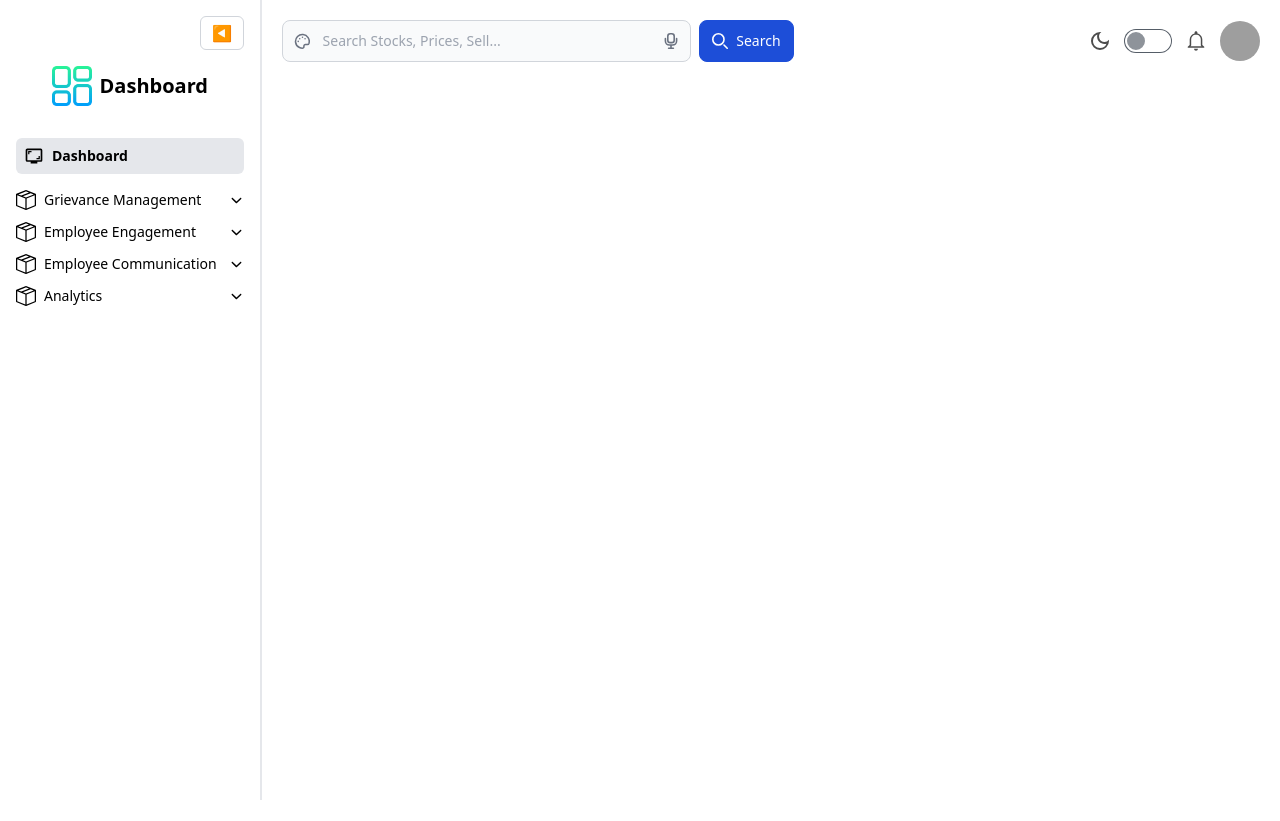
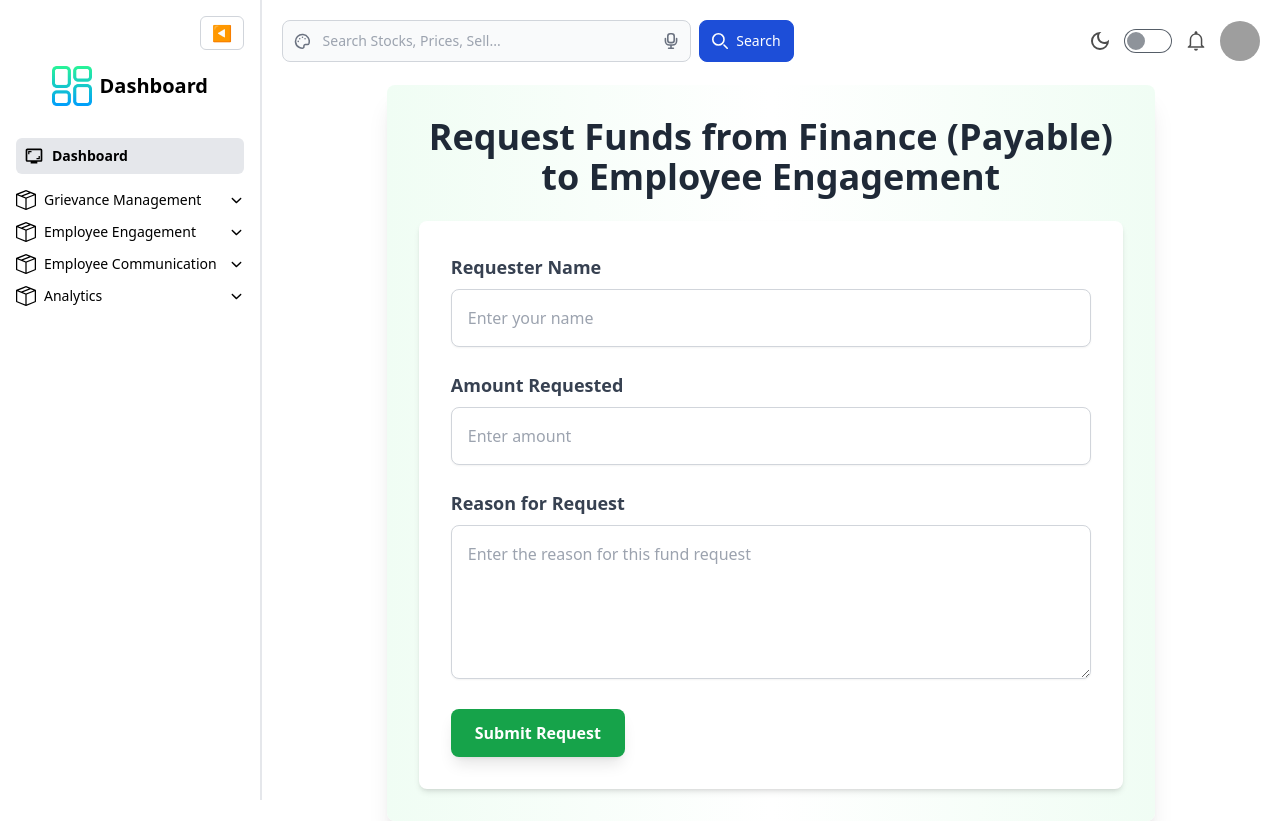
Before and after one commit to Maria-2027/MANUFACTURING-HR4, a React (Vite) app in the folder Manufacturing-human-resources-4/frontend/: page /RequestFunds in a window 1280 px wide. Before the commit the page ends 800 px from the top, so only its background shows below. Built offline with nearby package versions, Linux system fonts and the light colour scheme; grey boxes are pictures that could not be loaded.

Commit message:
Request Funds

```diff
--- a/Manufacturing-human-resources-4/frontend/src/App.jsx
+++ b/Manufacturing-human-resources-4/frontend/src/App.jsx
@@ -5,6 +5,7 @@ import Search from "./Components/Search";
 import Dashboard from "./Components/Dashboard";
 import EmComplaint from "./Components/EmComplaint";
 import CoCompplaint from "./Components/CoComplaint";
+import RequestFunds from "./Components/RequestFunds";
 import CommunicationPortal from "./Components/CommunicationPortal";
 import RequestCompensationDetails from "./Components/RequestCompensationDetails";
 import "./index.css";
@@ -23,6 +24,7 @@ const App = () => {
           <Route path="/EmComplaint" element={<EmComplaint />} />
           <Route path="/communicationportal" element={<CommunicationPortal />} />
           <Route path="/requestcompensationdetails" element={<RequestCompensationDetails />} />
+          <Route path="/RequestFunds" element={<RequestFunds />} />
           <Route path="/CoComplaint" element={<CoCompplaint />} />
         </Routes>
       </div>
--- /dev/null
+++ b/Manufacturing-human-resources-4/frontend/src/Components/RequestFunds.jsx
@@ -0,0 +1,99 @@
+import React, { useState } from 'react';
+
+const RequestFunds = () => {
+  const [formData, setFormData] = useState({
+    requesterName: '',
+    amount: '',
+    reason: '',
+  });
+
+  const [submitted, setSubmitted] = useState(false);
+
+  const handleInputChange = (e) => {
+    const { name, value } = e.target;
+    setFormData({
+      ...formData,
+      [name]: value,
+    });
+  };
+
+  const handleSubmit = (e) => {
+    e.preventDefault();
+    console.log('Funds Request Submitted: ', formData);
+    setSubmitted(true);
+    // Add logic to send request to backend, e.g. Axios POST request
+  };
+
+  return (
+    <div className="max-w-3xl mx-auto p-8 bg-gradient-to-r from-green-50 via-white to-green-50 rounded-lg shadow-xl">
+      <h1 className="text-4xl font-extrabold text-gray-800 mb-6 text-center">
+        Request Funds from Finance (Payable) to Employee Engagement
+      </h1>
+
+      {submitted ? (
+        <div className="bg-green-100 text-green-700 font-semibold p-4 rounded-lg text-center mb-6">
+          Your request has been submitted successfully.
+        </div>
+      ) : (
+        <form onSubmit={handleSubmit} className="bg-white shadow-md rounded-lg p-8">
+          <div className="mb-6">
+            <label className="block text-gray-700 font-bold text-lg mb-2" htmlFor="requesterName">
+              Requester Name
+            </label>
+            <input
+              type="text"
+              id="requesterName"
+              name="requesterName"
+              value={formData.requesterName}
+              onChange={handleInputChange}
+              className="w-full p-4 border border-gray-300 rounded-lg shadow-sm focus:outline-none focus:ring-2 focus:ring-green-400 focus:border-transparent"
+              placeholder="Enter your name"
+              required
+            />
+          </div>
+
+          <div className="mb-6">
+            <label className="block text-gray-700 font-bold text-lg mb-2" htmlFor="amount">
+              Amount Requested
+            </label>
+            <input
+              type="number"
+              id="amount"
+              name="amount"
+              value={formData.amount}
+              onChange={handleInputChange}
+              className="w-full p-4 border border-gray-300 rounded-lg shadow-sm focus:outline-none focus:ring-2 focus:ring-green-400 focus:border-transparent"
+              placeholder="Enter amount"
+              required
+            />
+          </div>
+
+          <div className="mb-6">
+            <label className="block text-gray-700 font-bold text-lg mb-2" htmlFor="reason">
+              Reason for Request
+            </label>
+            <textarea
+              id="reason"
+              name="reason"
+              value={formData.reason}
+              onChange={handleInputChange}
+              className="w-full p-4 border border-gray-300 rounded-lg shadow-sm focus:outline-none focus:ring-2 focus:ring-green-400 focus:border-transparent"
+              placeholder="Enter the reason for this fund request"
+              rows="5"
+              required
+            />
+          </div>
+
+          <button
+            type="submit"
+            className="bg-green-600 hover:bg-green-700 text-white font-bold py-3 px-6 rounded-lg transition duration-300 ease-in-out shadow-lg transform hover:scale-105 focus:outline-none focus:ring-2 focus:ring-green-400"
+          >
+            Submit Request
+          </button>
+        </form>
+      )}
+    </div>
+  );
+};
+
+export default RequestFunds;
--- a/Manufacturing-human-resources-4/frontend/src/Components/Sidebar.jsx
+++ b/Manufacturing-human-resources-4/frontend/src/Components/Sidebar.jsx
@@ -150,7 +150,7 @@ const Sidebar = () => {
         >
           {[
             { name: "Request Insight", link: "/engagreement-request" },
-            { name: "Payable (Finance)", link: "/payable" },
+            { name: "Request Funds", link: "/RequestFunds" },
             { name: "Case Management", link: "/case-management" },
             { name: "Investigation & Solution", link: "/investigation" },
             { name: "Feedback & Satisfaction", link: "/feedback" },
```
